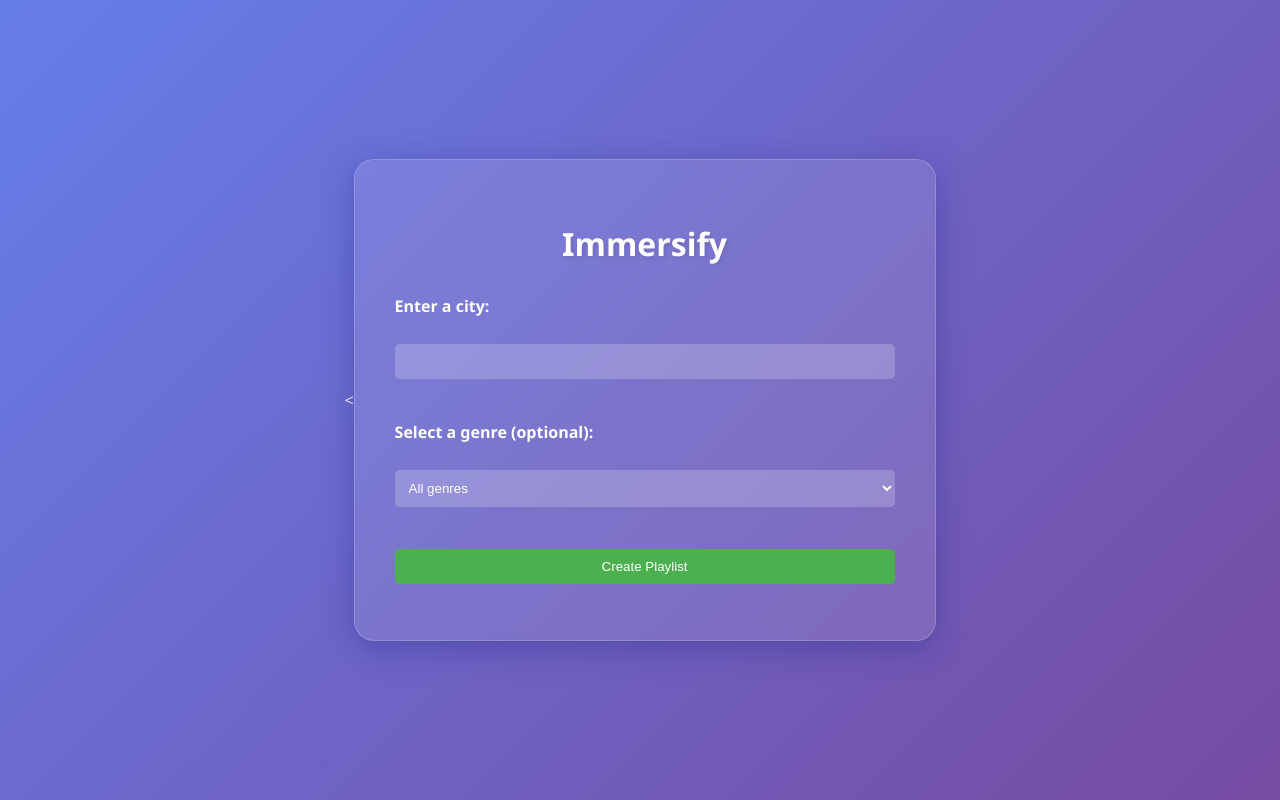
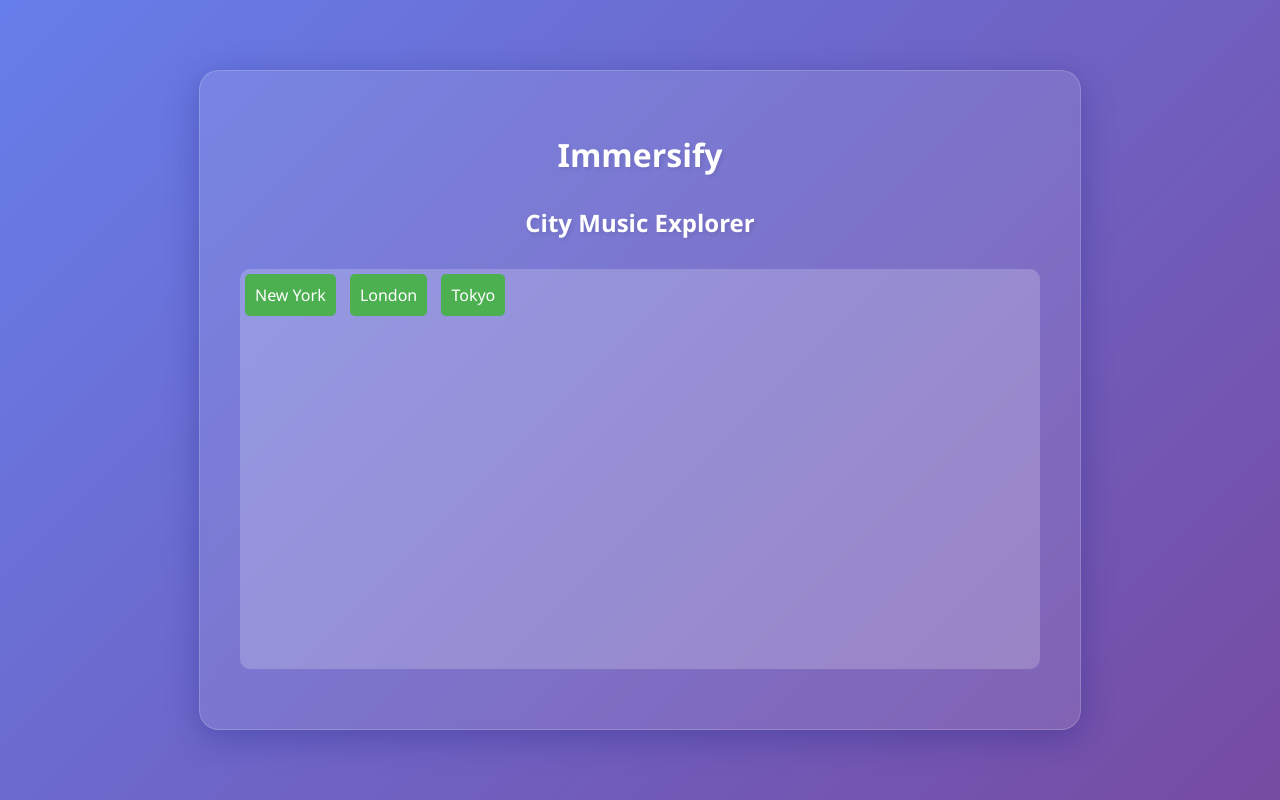
Before and after one commit to V1shruth/Peddie-Hacks-2024, a Flask app: page / in a window 1280 px wide. Run offline with Flask 3, Linux system fonts and the light colour scheme; some libraries are stand-ins or nearby versions.

Commit message:
Map intial design

```diff
--- a/app/app.py
+++ b/app/app.py
@@ -17,91 +17,91 @@ sp = spotipy.Spotify(client_credentials_manager=client_credentials_manager)
 # Dictonary containing cities with there most famous songs.
 # Each song is split into metadata
 city_songs = {
-   "London": [
-       {"title": "London Calling", "artist": "The Clash", "genre": "Rock"},
-       {"title": "Waterloo Sunset", "artist": "The Kinks", "genre": "Rock"},
-       {"title": "A Day in the Life", "artist": "The Beatles", "genre": "Rock"},
-       {"title": "Baker Street", "artist": "Gerry Rafferty", "genre": "Rock"},
-       {"title": "West End Girls", "artist": "Pet Shop Boys", "genre": "Pop"},
-       {"title": "Streets of London", "artist": "Ralph McTell", "genre": "Folk"},
-       {"title": "LDN", "artist": "Lily Allen", "genre": "Pop"},
-       {"title": "Sunny Afternoon", "artist": "The Kinks", "genre": "Rock"},
-       {"title": "Electric Avenue", "artist": "Eddy Grant", "genre": "Reggae"},
-       {"title": "London Bridge", "artist": "Fergie", "genre": "Hip Hop"},
-       {"title": "London Boy", "artist": "Taylor Swift", "genre": "Pop"},
-       {"title": "Werewolves of London", "artist": "Warren Zevon", "genre": "Rock"},
-       {"title": "A Foggy Day (In London Town)", "artist": "Ella Fitzgerald", "genre": "Jazz"},
-       {"title": "Hometown Glory", "artist": "Adele", "genre": "Soul"},
-       {"title": "Itchycoo Park", "artist": "Small Faces", "genre": "Rock"},
-       {"title": "Brixton", "artist": "Gallant", "genre": "R&B"},
-       {"title": "Lullaby of London", "artist": "The Pogues", "genre": "Rock"},
-       {"title": "Primrose Hill", "artist": "John & Beverley Martyn", "genre": "Folk"},
-       {"title": "Maybe It's Because I'm a Londoner", "artist": "Davy Jones", "genre": "Reggae"},
-       {"title": "That's Entertainment", "artist": "The Jam", "genre": "Rock"},
-   ],
-   "Tokyo": [
-       {"title": "Tokyo Drift", "artist": "Teriyaki Boyz", "genre": "Hip Hop"},
-       {"title": "Sukiyaki", "artist": "Kyu Sakamoto", "genre": "Pop"},
-       {"title": "Shinunoga E-Wa", "artist": "Fujii Kaze", "genre": "J-Pop"},
-       {"title": "Plastic Love", "artist": "Mariya Takeuchi", "genre": "City Pop"},
-       {"title": "Shibuya-kei", "artist": "Pizzicato Five", "genre": "J-Pop"},
-       {"title": "Tokyo", "artist": "YUI", "genre": "J-Pop"},
-       {"title": "Battle Without Honor or Humanity", "artist": "Tomoyasu Hotei", "genre": "Rock"},
-       {"title": "One More Time, One More Chance", "artist": "Masayoshi Yamazaki", "genre": "Ballad"},
-       {"title": "Fireworks", "artist": "DAOKO x Kenshi Yonezu", "genre": "J-Pop"},
-       {"title": "Hikaru Nara", "artist": "Goose house", "genre": "J-Pop"},
-       {"title": "Tokyo Tower", "artist": "May J.", "genre": "J-Pop"},
-       {"title": "Cherry Blossom Ending", "artist": "Busker Busker", "genre": "K-Pop"},
-       {"title": "Blue Bird", "artist": "Ikimono Gakari", "genre": "J-Pop"},
-       {"title": "Ode to Tokyo", "artist": "Aimer", "genre": "J-Pop"},
-       {"title": "Silhouette", "artist": "KANA-BOON", "genre": "J-Rock"},
-       {"title": "Densha ni Noru", "artist": "Hikaru Utada", "genre": "Pop"},
-       {"title": "Sayonara I Love You", "artist": "Shota Shimizu", "genre": "R&B"},
-       {"title": "Tokyo Nights", "artist": "Digitalism", "genre": "Electronic"},
-       {"title": "Tokyo Vampire Hotel", "artist": "tricot", "genre": "Math Rock"},
-       {"title": "Lonely Tokyo", "artist": "Sara Kays", "genre": "Indie Pop"},
-   ],
-   "New York": [
-       {"title": "Empire State of Mind", "artist": "Jay-Z", "genre": "Hip Hop"},
-       {"title": "New York, New York", "artist": "Frank Sinatra", "genre": "Jazz"},
-       {"title": "No Sleep Till Brooklyn", "artist": "Beastie Boys", "genre": "Hip Hop"},
-       {"title": "Autumn in New York", "artist": "Billie Holiday", "genre": "Jazz"},
-       {"title": "The Message", "artist": "Grandmaster Flash", "genre": "Hip Hop"},
-       {"title": "New York State of Mind", "artist": "Nas", "genre": "Hip Hop"},
-       {"title": "Chelsea Morning", "artist": "Joni Mitchell", "genre": "Folk"},
-       {"title": "Hotline Bling", "artist": "Drake", "genre": "R&B"},
-       {"title": "Welcome to New York", "artist": "Taylor Swift", "genre": "Pop"},
-       {"title": "Juicy", "artist": "The Notorious B.I.G.", "genre": "Hip Hop"},
-       {"title": "New York Groove", "artist": "Ace Frehley", "genre": "Rock"},
-       {"title": "I Love New York", "artist": "Madonna", "genre": "Pop"},
-       {"title": "Englishman in New York", "artist": "Sting", "genre": "Rock"},
-       {"title": "Manhattan", "artist": "Ella Fitzgerald", "genre": "Jazz"},
-       {"title": "Harlem Shuffle", "artist": "Bob & Earl", "genre": "R&B"},
-       {"title": "New York City Cops", "artist": "The Strokes", "genre": "Rock"},
-       {"title": "The Only Living Boy in New York", "artist": "Simon & Garfunkel", "genre": "Folk Rock"},
-       {"title": "New York Minute", "artist": "Don Henley", "genre": "Rock"},
-       {"title": "New York City Boy", "artist": "Pet Shop Boys", "genre": "Dance Pop"},
-       {"title": "Take the 'A' Train", "artist": "Duke Ellington", "genre": "Jazz"},
-   ],
-   "New Delhi": [
-       {"title": "Delhi-6", "artist": "Rekha Bhardwaj", "genre": "Bollywood"},
-       {"title": "Kajra Re", "artist": "Alisha Chinai", "genre": "Bollywood"},
-       {"title": "Ye Dilli Hai Mere Yaar", "artist": "Kailash Kher", "genre": "Bollywood"},
-       {"title": "Dilliwaali Girlfriend", "artist": "Arijit Singh", "genre": "Bollywood"},
-       {"title": "Kabhi Kabhi Aditi", "artist": "Rashid Ali", "genre": "Bollywood"},
-       {"title": "Delhi Belly", "artist": "Ram Sampath", "genre": "Bollywood"},
-       {"title": "Tunak Tunak Tun", "artist": "Daler Mehndi", "genre": "Pop"},
-       {"title": "Dilli", "artist": "A.R. Rahman", "genre": "Bollywood"},
-       {"title": "Chaiyya Chaiyya", "artist": "Sukhwinder Singh", "genre": "Bollywood"},
-       {"title": "Jai Ho", "artist": "A.R. Rahman", "genre": "Bollywood"},
-       {"title": "Dilli Di Kudiyaan", "artist": "Shankar-Ehsaan-Loy", "genre": "Bollywood"},
-       {"title": "Desi Girl", "artist": "Sunidhi Chauhan", "genre": "Bollywood"},
-       {"title": "Aye Hip Hopper", "artist": "Ishq Bector", "genre": "Hip Hop"},
-       {"title": "Mundiyan To Bach Ke", "artist": "Panjabi MC", "genre": "Bhangra"},
-       {"title": "Gallan Goodiyaan", "artist": "Shankar Mahadevan", "genre": "Bollywood"},
-       {"title": "High Heels", "artist": "Honey Singh", "genre": "Hip Hop"},
-       {"title": "Abhi Toh Party Shuru Hui Hai", "artist": "Badshah", "genre": "Hip Hop"},
-   ],
+    "London": [
+        {"title": "London Calling", "artist": "The Clash", "genre": "Rock"},
+        {"title": "Waterloo Sunset", "artist": "The Kinks", "genre": "Rock"},
+        {"title": "A Day in the Life", "artist": "The Beatles", "genre": "Rock"},
+        {"title": "Baker Street", "artist": "Gerry Rafferty", "genre": "Rock"},
+        {"title": "West End Girls", "artist": "Pet Shop Boys", "genre": "Pop"},
+        {"title": "Streets of London", "artist": "Ralph McTell", "genre": "Pop"},
+        {"title": "LDN", "artist": "Lily Allen", "genre": "Pop"},
+        {"title": "Sunny Afternoon", "artist": "The Kinks", "genre": "Rock"},
+        {"title": "Electric Avenue", "artist": "Eddy Grant", "genre": "Pop"},
+        {"title": "London Bridge", "artist": "Fergie", "genre": "Pop"},
+        {"title": "London Boy", "artist": "Taylor Swift", "genre": "Pop"},
+        {"title": "Werewolves of London", "artist": "Warren Zevon", "genre": "Rock"},
+        {"title": "A Foggy Day (In London Town)", "artist": "Ella Fitzgerald", "genre": "Jazz"},
+        {"title": "Hometown Glory", "artist": "Adele", "genre": "Pop"},
+        {"title": "Itchycoo Park", "artist": "Small Faces", "genre": "Rock"},
+        {"title": "Brixton", "artist": "Gallant", "genre": "Pop"},
+        {"title": "Lullaby of London", "artist": "The Pogues", "genre": "Rock"},
+        {"title": "Primrose Hill", "artist": "John & Beverley Martyn", "genre": "Pop"},
+        {"title": "Maybe It's Because I'm a Londoner", "artist": "Davy Jones", "genre": "Pop"},
+        {"title": "That's Entertainment", "artist": "The Jam", "genre": "Rock"},
+    ],
+    "Tokyo": [
+        {"title": "Tokyo Drift", "artist": "Teriyaki Boyz", "genre": "Pop"},
+        {"title": "Sukiyaki", "artist": "Kyu Sakamoto", "genre": "Pop"},
+        {"title": "Shinunoga E-Wa", "artist": "Fujii Kaze", "genre": "Pop"},
+        {"title": "Plastic Love", "artist": "Mariya Takeuchi", "genre": "Pop"},
+        {"title": "Shibuya-kei", "artist": "Pizzicato Five", "genre": "Pop"},
+        {"title": "Tokyo", "artist": "YUI", "genre": "Pop"},
+        {"title": "Battle Without Honor or Humanity", "artist": "Tomoyasu Hotei", "genre": "Rock"},
+        {"title": "One More Time, One More Chance", "artist": "Masayoshi Yamazaki", "genre": "Pop"},
+        {"title": "Fireworks", "artist": "DAOKO x Kenshi Yonezu", "genre": "Pop"},
+        {"title": "Hikaru Nara", "artist": "Goose house", "genre": "Pop"},
+        {"title": "Tokyo Tower", "artist": "May J.", "genre": "Pop"},
+        {"title": "Cherry Blossom Ending", "artist": "Busker Busker", "genre": "Pop"},
+        {"title": "Blue Bird", "artist": "Ikimono Gakari", "genre": "Pop"},
+        {"title": "Ode to Tokyo", "artist": "Aimer", "genre": "Pop"},
+        {"title": "Silhouette", "artist": "KANA-BOON", "genre": "Rock"},
+        {"title": "Densha ni Noru", "artist": "Hikaru Utada", "genre": "Pop"},
+        {"title": "Sayonara I Love You", "artist": "Shota Shimizu", "genre": "Pop"},
+        {"title": "Tokyo Nights", "artist": "Digitalism", "genre": "Pop"},
+        {"title": "Tokyo Vampire Hotel", "artist": "tricot", "genre": "Rock"},
+        {"title": "Lonely Tokyo", "artist": "Sara Kays", "genre": "Pop"},
+    ],
+    "New York": [
+        {"title": "Empire State of Mind", "artist": "Jay-Z", "genre": "Pop"},
+        {"title": "New York, New York", "artist": "Frank Sinatra", "genre": "Jazz"},
+        {"title": "No Sleep Till Brooklyn", "artist": "Beastie Boys", "genre": "Rock"},
+        {"title": "Autumn in New York", "artist": "Billie Holiday", "genre": "Jazz"},
+        {"title": "The Message", "artist": "Grandmaster Flash", "genre": "Pop"},
+        {"title": "New York State of Mind", "artist": "Nas", "genre": "Pop"},
+        {"title": "Chelsea Morning", "artist": "Joni Mitchell", "genre": "Pop"},
+        {"title": "Hotline Bling", "artist": "Drake", "genre": "Pop"},
+        {"title": "Welcome to New York", "artist": "Taylor Swift", "genre": "Pop"},
+        {"title": "Juicy", "artist": "The Notorious B.I.G.", "genre": "Pop"},
+        {"title": "New York Groove", "artist": "Ace Frehley", "genre": "Rock"},
+        {"title": "I Love New York", "artist": "Madonna", "genre": "Pop"},
+        {"title": "Englishman in New York", "artist": "Sting", "genre": "Rock"},
+        {"title": "Manhattan", "artist": "Ella Fitzgerald", "genre": "Jazz"},
+        {"title": "Harlem Shuffle", "artist": "Bob & Earl", "genre": "Pop"},
+        {"title": "New York City Cops", "artist": "The Strokes", "genre": "Rock"},
+        {"title": "The Only Living Boy in New York", "artist": "Simon & Garfunkel", "genre": "Rock"},
+        {"title": "New York Minute", "artist": "Don Henley", "genre": "Rock"},
+        {"title": "New York City Boy", "artist": "Pet Shop Boys", "genre": "Pop"},
+        {"title": "Take the 'A' Train", "artist": "Duke Ellington", "genre": "Jazz"},
+    ],
+    "New Delhi": [
+        {"title": "Delhi-6", "artist": "Rekha Bhardwaj", "genre": "Pop"},
+        {"title": "Kajra Re", "artist": "Alisha Chinai", "genre": "Pop"},
+        {"title": "Ye Dilli Hai Mere Yaar", "artist": "Kailash Kher", "genre": "Pop"},
+        {"title": "Dilliwaali Girlfriend", "artist": "Arijit Singh", "genre": "Pop"},
+        {"title": "Kabhi Kabhi Aditi", "artist": "Rashid Ali", "genre": "Pop"},
+        {"title": "Delhi Belly", "artist": "Ram Sampath", "genre": "Pop"},
+        {"title": "Tunak Tunak Tun", "artist": "Daler Mehndi", "genre": "Pop"},
+        {"title": "Dilli", "artist": "A.R. Rahman", "genre": "Pop"},
+        {"title": "Chaiyya Chaiyya", "artist": "Sukhwinder Singh", "genre": "Pop"},
+        {"title": "Jai Ho", "artist": "A.R. Rahman", "genre": "Pop"},
+        {"title": "Dilli Di Kudiyaan", "artist": "Shankar-Ehsaan-Loy", "genre": "Pop"},
+        {"title": "Desi Girl", "artist": "Sunidhi Chauhan", "genre": "Pop"},
+        {"title": "Aye Hip Hopper", "artist": "Ishq Bector", "genre": "Pop"},
+        {"title": "Mundiyan To Bach Ke", "artist": "Panjabi MC", "genre": "Pop"},
+        {"title": "Gallan Goodiyaan", "artist": "Shankar Mahadevan", "genre": "Pop"},
+        {"title": "High Heels", "artist": "Honey Singh", "genre": "Pop"},
+        {"title": "Abhi Toh Party Shuru Hui Hai", "artist": "Badshah", "genre": "Pop"},
+    ],
 }
 
 
--- a/app/templates/index.html
+++ b/app/templates/index.html
@@ -1,9 +1,9 @@
-<<!DOCTYPE html>
+<!DOCTYPE html>
 <html lang="en">
 <head>
     <meta charset="UTF-8">
     <meta name="viewport" content="width=device-width, initial-scale=1.0">
-    <title>City Playlist Creator</title>
+    <title>Immersify - City Music Explorer</title>
     <style>
         body {
             font-family: 'Segoe UI', Tahoma, Geneva, Verdana, sans-serif;
@@ -23,36 +23,43 @@
             box-shadow: 0 8px 32px 0 rgba(31, 38, 135, 0.37);
             backdrop-filter: blur(4px);
             border: 1px solid rgba(255, 255, 255, 0.18);
-            max-width: 500px;
+            max-width: 800px;
             width: 100%;
         }
-        h1 {
+        h1, h2 {
             text-align: center;
             margin-bottom: 30px;
             color: #ffffff;
             text-shadow: 2px 2px 4px rgba(0,0,0,0.1);
         }
-        form {
+        #map {
+            height: 400px;
+            background-color: rgba(255, 255, 255, 0.2);
+            border-radius: 10px;
+            margin-bottom: 20px;
+        }
+        .city-marker {
+            display: inline-block;
+            padding: 10px;
+            background-color: #4CAF50;
+            color: white;
+            border-radius: 5px;
+            cursor: pointer;
+            margin: 5px;
+            transition: background-color 0.3s;
+        }
+        .city-marker:hover {
+            background-color: #45a049;
+        }
+        .genre-options {
             display: flex;
-            flex-direction: column;
+            justify-content: space-between;
+            flex-wrap: wrap;
         }
-        label {
-            margin-bottom: 5px;
-            font-weight: bold;
-        }
-        input, select {
+        .genre-button {
+            width: 18%;
             padding: 10px;
-            margin-bottom: 20px;
-            border: none;
-            border-radius: 5px;
-            background-color: rgba(255, 255, 255, 0.2);
-            color: #ffffff;
-        }
-        input::placeholder {
-            color: rgba(255, 255, 255, 0.7);
-        }
-        button {
-            padding: 10px 20px;
+            margin: 10px 0;
             background-color: #4CAF50;
             color: white;
             border: none;
@@ -60,18 +67,25 @@
             cursor: pointer;
             transition: background-color 0.3s;
         }
-        button:hover {
+        .genre-button:hover {
             background-color: #45a049;
         }
-        ul {
-            list-style-type: none;
-            padding: 0;
+        .playlist {
+            background-color: rgba(255, 255, 255, 0.1);
+            padding: 20px;
+            border-radius: 10px;
         }
-        li {
-            background-color: rgba(255, 255, 255, 0.1);
+        .song {
             margin-bottom: 10px;
             padding: 10px;
+            background-color: rgba(255, 255, 255, 0.2);
             border-radius: 5px;
+        }
+        .screen {
+            display: none;
+        }
+        #map-screen {
+            display: block;
         }
     </style>
     <script src="https://sdk.scdn.co/spotify-player.js"></script>
@@ -79,34 +93,78 @@
 <body>
     <div class="container">
         <h1>Immersify</h1>
-        <form method="POST">
-            <label for="user_input">Enter a city:</label><br>
-            <input type="text" id="user_input" name="user_input" required><br>
 
-            <label for="genre">Select a genre (optional):</label><br>
-            <select id="genre" name="genre">
-                <option value="">All genres</option>
-                {% for genre in genres %}
-                <option value="{{ genre }}">{{ genre }}</option>
-                {% endfor %}
-            </select><br>
+        <div id="map-screen" class="screen">
+            <h2>City Music Explorer</h2>
+            <div id="map">
+                <!-- Placeholder for map -->
+                <div class="city-marker">New York</div>
+                <div class="city-marker">London</div>
+                <div class="city-marker">Tokyo</div>
+                <!-- Add more city markers as needed -->
+            </div>
+        </div>
 
-            <button type="submit">Create Playlist</button>
-        </form>
+        <div id="genre-screen" class="screen">
+            <h2>Select a Genre for <span id="selected-city"></span></h2>
+            <div class="genre-options">
+                <button class="genre-button">Pop</button>
+                <button class="genre-button">Jazz</button>
+                <button class="genre-button">Rock</button>
+                <button class="genre-button">Country</button>
+                <button class="genre-button">Classical</button>
+            </div>
+        </div>
 
-        {% if playlist %}
-        <h2>Playlist for {{ city }}</h2>
-        <ul>
-            {% for song in playlist %}
-            <li>
-                {{ song.title }} by {{ song.artist }} ({{ song.genre }})
-                {% if song.id %}
-                <iframe src="https://open.spotify.com/embed/track/{{ song.id }}" width="300" height="80" frameborder="0" allowtransparency="true" allow="encrypted-media"></iframe>
-                {% endif %}
-            </li>
-            {% endfor %}
-        </ul>
-        {% endif %}
+        <div id="playlist-screen" class="screen">
+            <h2>Your <span id="genre-playlist"></span> Playlist for <span id="city-playlist"></span></h2>
+            <div class="playlist">
+                <!-- Playlist will be populated dynamically -->
+                <div class="song">
+                    Song 1 - Artist 1
+                    <iframe src="https://open.spotify.com/embed/track/example_id" width="300" height="80" frameborder="0" allowtransparency="true" allow="encrypted-media"></iframe>
+                </div>
+                <!-- More songs will be added here -->
+            </div>
+        </div>
     </div>
+
+    <script>
+        // Placeholder for JavaScript functionality
+        function showMapScreen() {
+            document.getElementById('map-screen').style.display = 'block';
+            document.getElementById('genre-screen').style.display = 'none';
+            document.getElementById('playlist-screen').style.display = 'none';
+        }
+
+        function showGenreScreen(city) {
+            document.getElementById('map-screen').style.display = 'none';
+            document.getElementById('genre-screen').style.display = 'block';
+            document.getElementById('playlist-screen').style.display = 'none';
+            document.getElementById('selected-city').textContent = city;
+        }
+
+        function showPlaylistScreen(city, genre) {
+            document.getElementById('map-screen').style.display = 'none';
+            document.getElementById('genre-screen').style.display = 'none';
+            document.getElementById('playlist-screen').style.display = 'block';
+            document.getElementById('city-playlist').textContent = city;
+            document.getElementById('genre-playlist').textContent = genre;
+            // Here you would also populate the playlist with actual songs
+        }
+
+        // Add event listeners to city markers and genre buttons
+        document.querySelectorAll('.city-marker').forEach(marker => {
+            marker.addEventListener('click', function() {
+                showGenreScreen(this.textContent);
+            });
+        });
+
+        document.querySelectorAll('.genre-button').forEach(button => {
+            button.addEventListener('click', function() {
+                showPlaylistScreen(document.getElementById('selected-city').textContent, this.textContent);
+            });
+        });
+    </script>
 </body>
 </html>
```
Also changed, not shown: 1 other file.
